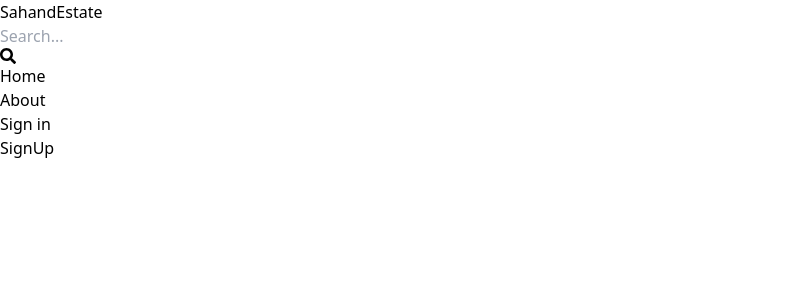
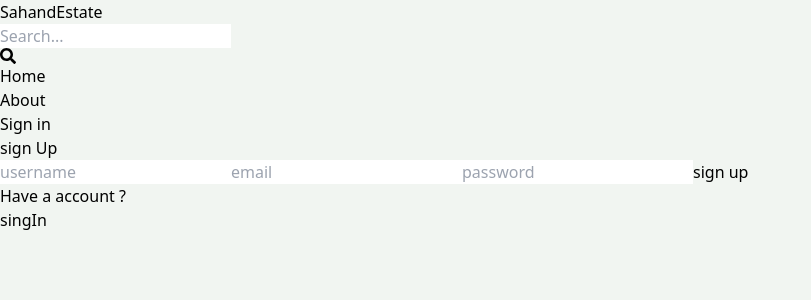
Before and after one commit to Sri-vardhan18/estate-app, a React (Vite) app in the folder client/: page /sign-up in a window 1280 px wide. Shown: the top 300 px of the page, without its empty margins (0-811 px from the left). Built offline with nearby package versions, Linux system fonts and the light colour scheme.

Commit message:
compledted signup ui

```diff
--- a/client/src/index.css
+++ b/client/src/index.css
@@ -1,3 +1,7 @@
 @tailwind base;
 @tailwind components;
 @tailwind utilities;
+
+body {
+    background-color: rgb(241, 245, 241)
+}
--- a/client/src/pages/SignUp.jsx
+++ b/client/src/pages/SignUp.jsx
@@ -1,8 +1,26 @@
 import React from 'react'
+import {Link} from 'react-router-dom'
 
 function SignUp() {
   return (
-    <div>SignUp</div>
+    <div className='p-3 max-w-lg mx-auto'>
+      <h1 className='text-3xl text-center front-semibold'>sign Up</h1>
+      <form className='flex flex-col gap-4'>
+        <input type ='text' placeholder='username'
+        className='border p-3 rounded-lg' id ='username' />
+        <input type ='email' placeholder='email'
+        className='border p-3 rounded-lg' id ='email' />
+        <input type ='password' placeholder='password'
+        className='border p-3 rounded-lg' id ='password' />
+        <button className='bg-slate-700 text-white p-3 rounded-lg uppercase hover:opacity-95 disabled: opacity-80'>
+          sign up
+        </button>
+      </form>
+      <div className='flex gap-2 mt-5'>
+        <p>Have a account ?</p>
+        <Link to='/sign-in>' > <span className='text-blue-700'>singIn</span></Link>
+      </div>
+    </div>
   )
 }
 
```
